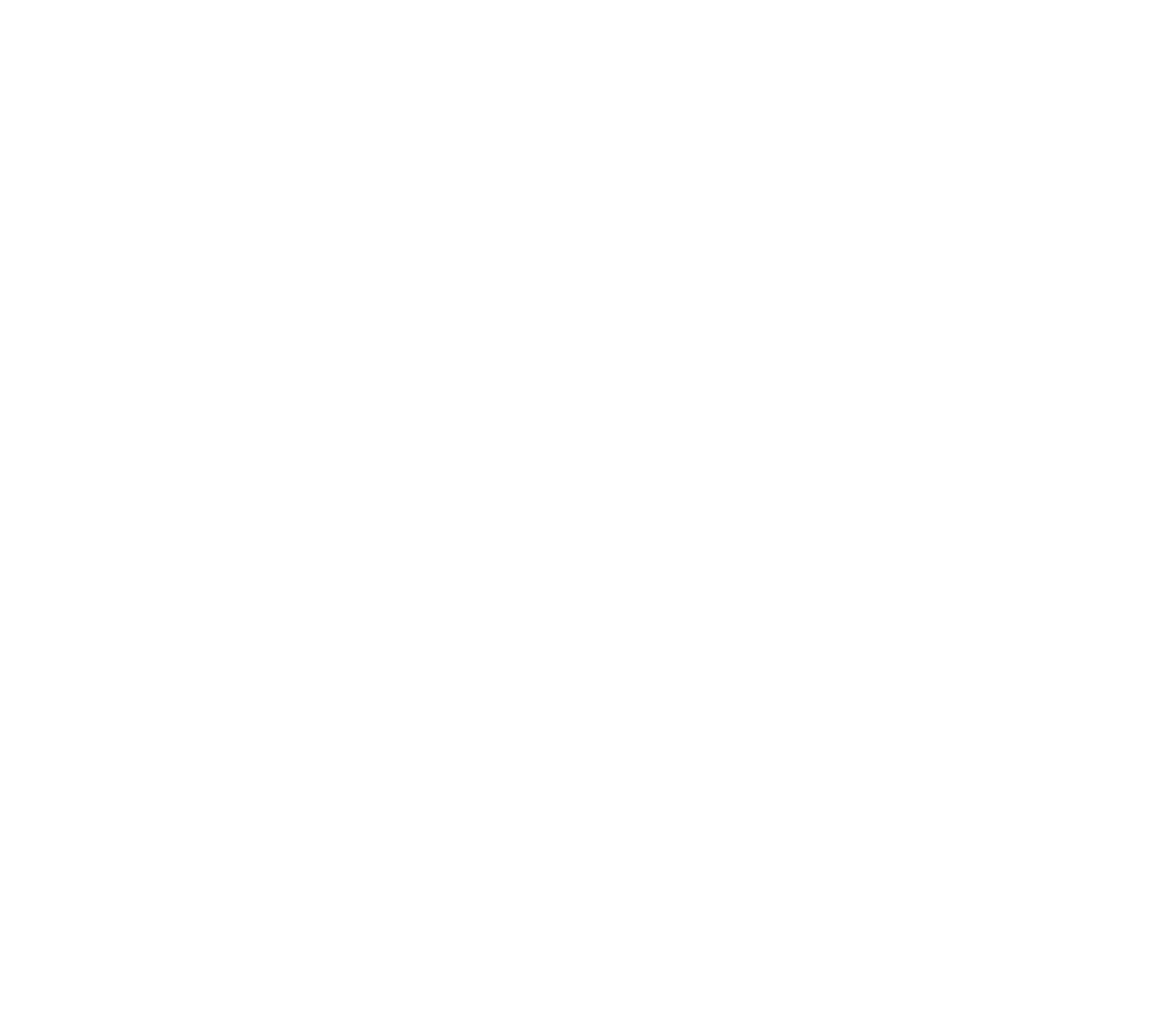
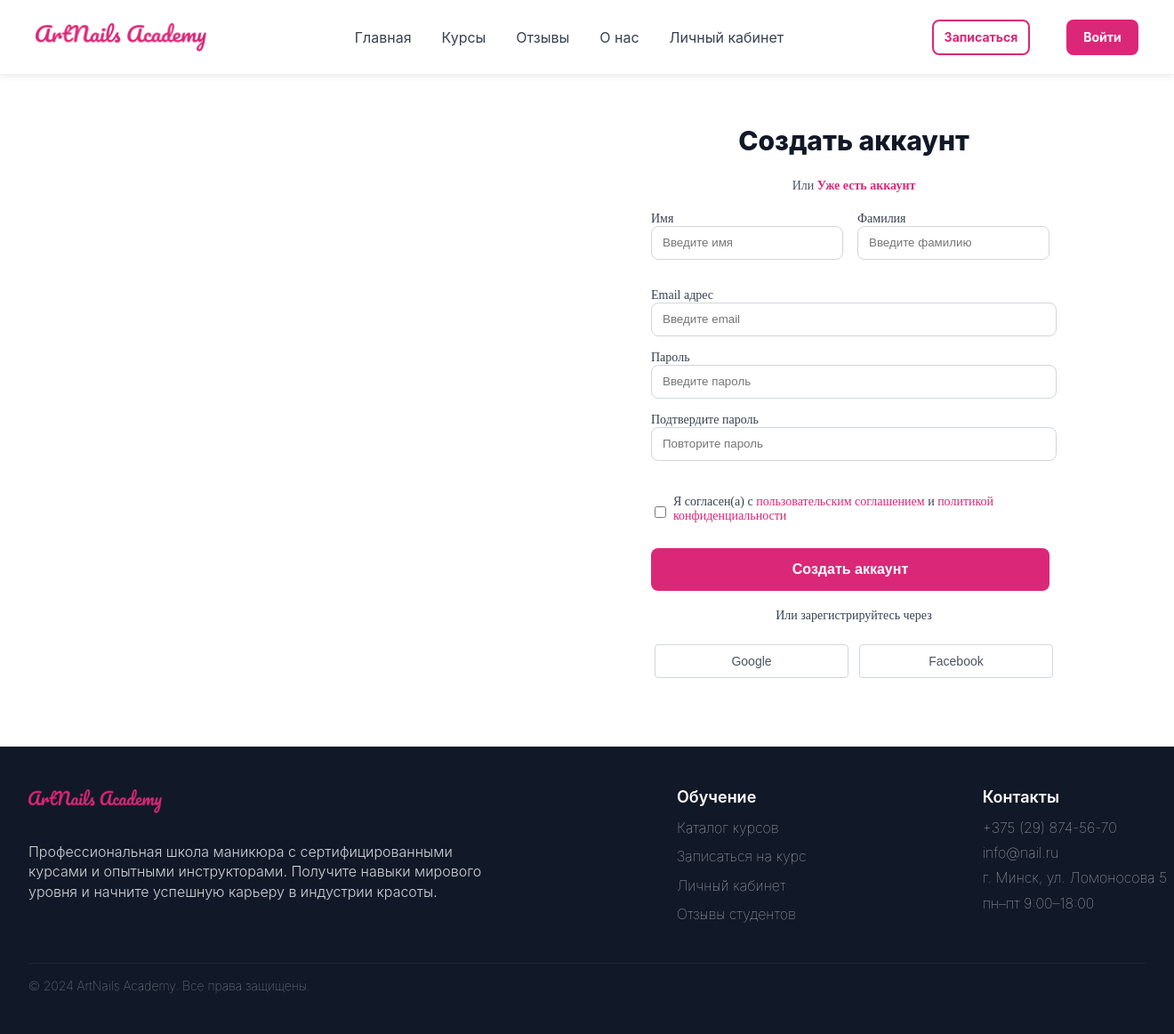
Before and after one commit to Pollmoriy/ArtNails_Academy, a Flask app: page /register in a window 1320 px wide. Before the commit the page is empty. Shown: the whole page at 89% size. Before the commit the page ends 800 px from the top, so only its background shows below. Run offline with Flask 3, Linux system fonts and the light colour scheme; parts of the project's set-up code (start-up, migrations or seed data) failed here and were passed over.

Commit message:
Сделала страницу Регистрации

```diff
--- a/app/static/css/style.css
+++ b/app/static/css/style.css
@@ -821,3 +821,135 @@ header {
 .social-btn:hover {
     background-color: #F9FAFB;
 }
+
+/* ===== REGISTER PAGE ===== */
+.register-content {
+    width: 456px;
+    height: 619px;
+    background: #fff;
+    border-radius: 8px;
+    margin-top: 140px;
+    margin-left: 732px;
+    margin-bottom: 80px;
+    box-sizing: border-box;
+}
+
+.register-title {
+    font-family: 'Inter', sans-serif;
+    font-weight: 800; /* Extra Bold */
+    font-size: 30px;
+    color: #111827;
+    text-align: center;
+}
+
+.register-subtitle {
+    font-size: 14px;
+    text-align: center;
+    font-weight: 400;
+    margin-top: 22px;
+}
+
+.subtitle-gray {
+    font-weight: 400;
+    color: #4B5563;
+}
+
+.subtitle-pink {
+    font-weight: 600; /* Semi Bold */
+    color: #DB2777;
+    text-decoration: none;
+}
+
+.register-content label {
+    font-size: 14px;
+    color: #374151;
+    font-weight: 400;
+    margin-bottom: 8px; /* расстояние между надписью и полем */
+}
+
+
+.name-row {
+    display: flex;
+    gap: 16px; /* расстояние между полями Имя и Фамилия */
+    margin-top: 21px; /* отступ сверху блока */
+}
+
+.name-row { margin-bottom: 16px; }
+.full-width-input { margin-bottom: 16px; }
+.checkbox-row { margin-top: 22px; }
+.btn-register { margin-top: 20px; }
+.register-or { margin-top: 20px; }
+.social-buttons { margin-top: 20px; }
+
+
+.name-field input,
+.full-width-input {
+    margin-bottom: 16px; /* отступ после поля */
+}
+
+.name-field label {
+    font-size: 14px;
+    color: #374151;
+    font-weight: 400;
+    margin-bottom: 4px;
+}
+
+.name-field input {
+    width: 216px;
+    height: 38px;
+    border: 1px solid #D1D5DB;
+    border-radius: 8px;
+    padding: 0 12px;
+    box-sizing: border-box;
+}
+
+.full-width-input {
+    width: 456px;
+    height: 38px;
+    margin-bottom: 16px;
+    border: 1px solid #D1D5DB;
+    border-radius: 8px;
+    padding: 0 12px;
+    box-sizing: border-box;
+}
+
+.checkbox-row {
+    display: flex;
+    align-items: center;
+    margin-top: 22px;
+    font-size: 14px;
+    color: #374151;
+}
+
+.checkbox-row input {
+    margin-right: 8px;
+}
+
+.checkbox-row a {
+    color: #DB2777;
+    text-decoration: none;
+}
+
+.btn-register {
+    width: 448px;
+    height: 48px;
+    background: #DB2777;
+    color: #fff;
+    font-weight: 700;
+    font-size: 16px;
+    margin-top: 20px;
+    border: none;
+    border-radius: 8px;
+    cursor: pointer;
+}
+
+.btn-register:hover {
+    background: #b12562;
+}
+
+.register-or {
+    text-align: center;
+    font-size: 14px;
+    color: #374151;
+    margin-top: 20px;
+}
--- a/app/templates/register.html
+++ b/app/templates/register.html
@@ -1,10 +1,60 @@
-<!DOCTYPE html>
-<html lang="en">
-<head>
-    <meta charset="UTF-8">
-    <title>Title</title>
-</head>
-<body>
+<link rel="stylesheet" href="{{ url_for('static', filename='css/style.css') }}">
+{% include 'header.html' %}
 
-</body>
-</html>
+     <!-- Основной блок регистрации -->
+    <section class="register-section" style="margin-top: 77px;"> <!-- учитываем хедер -->
+        <div class="register-content">
+            <h1 class="register-title">Создать аккаунт</h1>
+            <p class="register-subtitle">
+                <span class="subtitle-gray">Или</span>
+                <a href="{{ url_for('auth.login') }}" class="subtitle-pink">Уже есть аккаунт</a>
+            </p>
+
+            <!-- Имя и Фамилия -->
+            <div class="name-row">
+                <div class="name-field">
+                    <label>Имя</label>
+                    <input type="text" placeholder="Введите имя">
+                </div>
+                <div class="name-field">
+                    <label>Фамилия</label>
+                    <input type="text" placeholder="Введите фамилию">
+                </div>
+            </div>
+
+            <!-- Email -->
+            <label>Email адрес</label>
+            <input type="email" placeholder="Введите email" class="full-width-input">
+
+            <!-- Пароль -->
+            <label>Пароль</label>
+            <input type="password" placeholder="Введите пароль" class="full-width-input">
+
+            <!-- Подтвердите пароль -->
+            <label>Подтвердите пароль</label>
+            <input type="password" placeholder="Повторите пароль" class="full-width-input">
+
+            <!-- Чекбокс -->
+            <div class="checkbox-row">
+                <input type="checkbox" id="agreement">
+                <label for="agreement">
+                    Я согласен(а) с <a href="#">пользовательским соглашением</a> и <a href="#">политикой конфиденциальности</a>
+                </label>
+            </div>
+
+            <!-- Кнопка Создать аккаунт -->
+            <button class="btn-register">Создать аккаунт</button>
+
+            <!-- Или зарегистрируйтесь через -->
+            <p class="register-or">Или зарегистрируйтесь через</p>
+
+            <!-- Google / Facebook -->
+            <div class="login-social">
+                <button class="social-btn">Google</button>
+                <button class="social-btn">Facebook</button>
+            </div>
+        </div>
+    </section>
+
+
+{% include 'footer.html' %}
```
